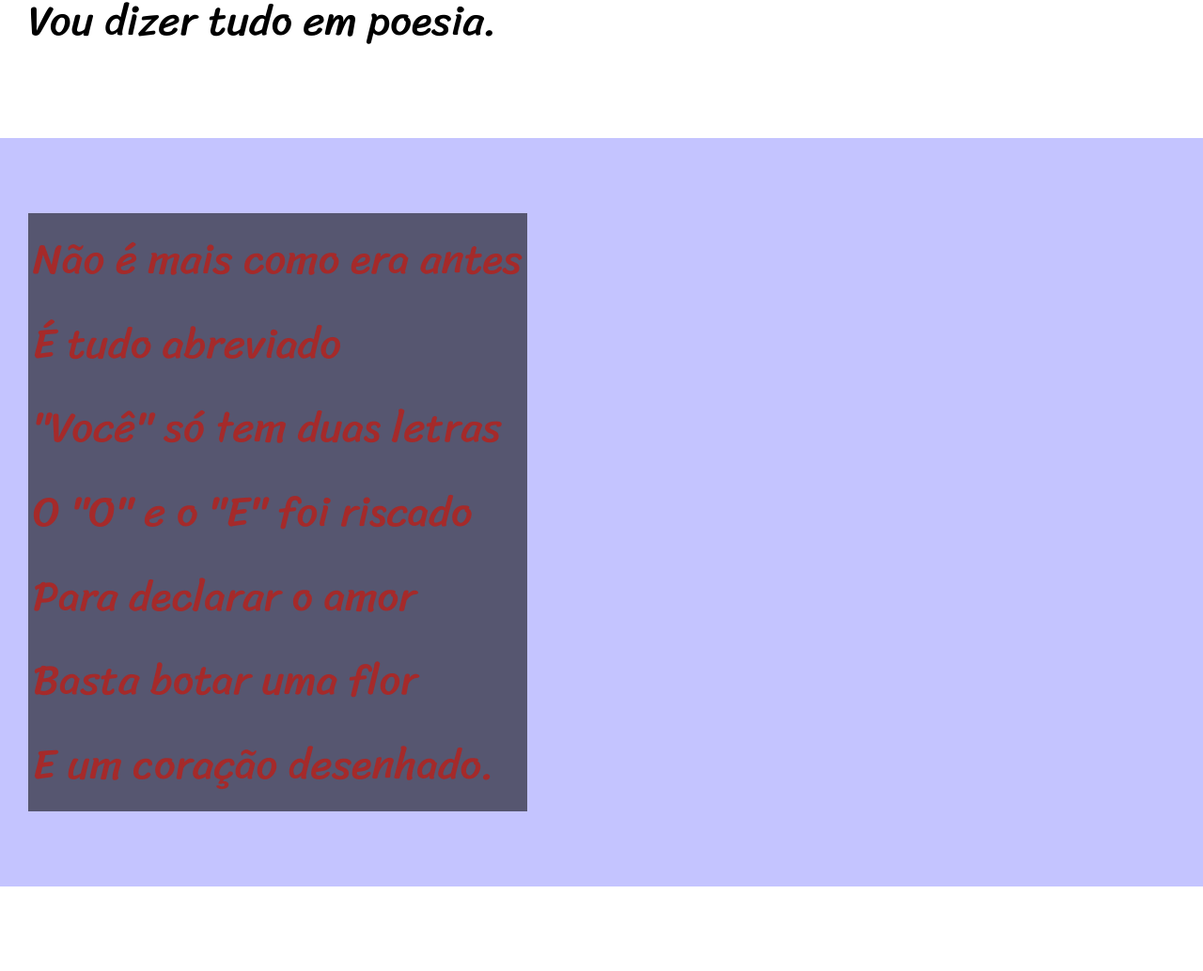
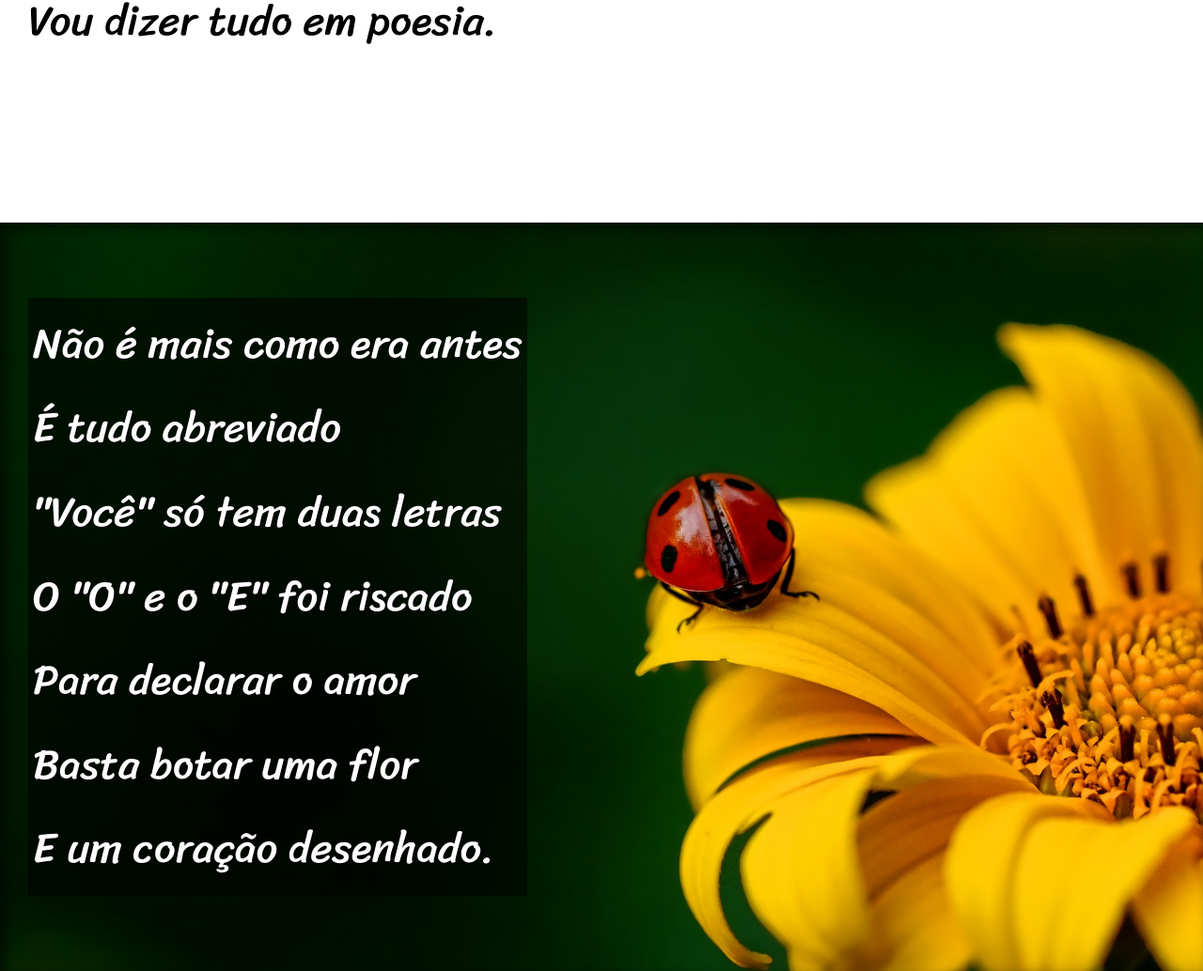
Before and after one commit to GerardoRodrigues/pratica-html-css-2, a plain HTML site: page index.html in a window 1280 px wide. Shown: the part 900-1934 px from the top of the page at 94% size. Drawn offline with Linux system fonts and the light colour scheme.

Commit message:
Finalizacao

```diff
--- a/index.html
+++ b/index.html
@@ -28,7 +28,7 @@
         </p>
     </section>
 
-    <section class="imagem">
+    <section class="imagem" id="img01">
         <p>
             Não é mais como era antes <br>
             É tudo abreviado <br>
@@ -62,7 +62,7 @@
         </p>
     </section>
 
-    <section class="imagem">
+    <section class="imagem" id="img02">
         <p>
             Tenho saudade das cartas <br>
             Escritas com a própria mão <br>
--- a/style.css
+++ b/style.css
@@ -57,20 +57,37 @@ section{
     font-size: 3.5vw;
 }
 
+section p {
+    padding-bottom: 2em;
+}
+
 section.normal{
     background-color: white;
     color: black;
 }
 
 section.imagem{
-    background-color: rgba(0, 0, 255, 0.233);
-    color: brown;
+    background-color: rgba(0, 0, 0, 0.568);
+    color: white;
+    background-size: cover;
+    background-attachment: fixed;
+    box-shadow: inset 6px 6px 13px 0px rgba(0, 0, 0, 0.568);
 }
 
 section.imagem > p {
     background-color: rgba(0, 0, 0, 0.562);
     display: inline-block;
     padding: 5px;
+    text-shadow: 1px 1px 0px black;
+}
+
+section#img01{
+    background-image: url(imagens/background001.jpg);
+    background-position: right center;
+}
+
+section#img02{
+    background-image: url(imagens/background002.jpg);
 }
 
 footer{
```
